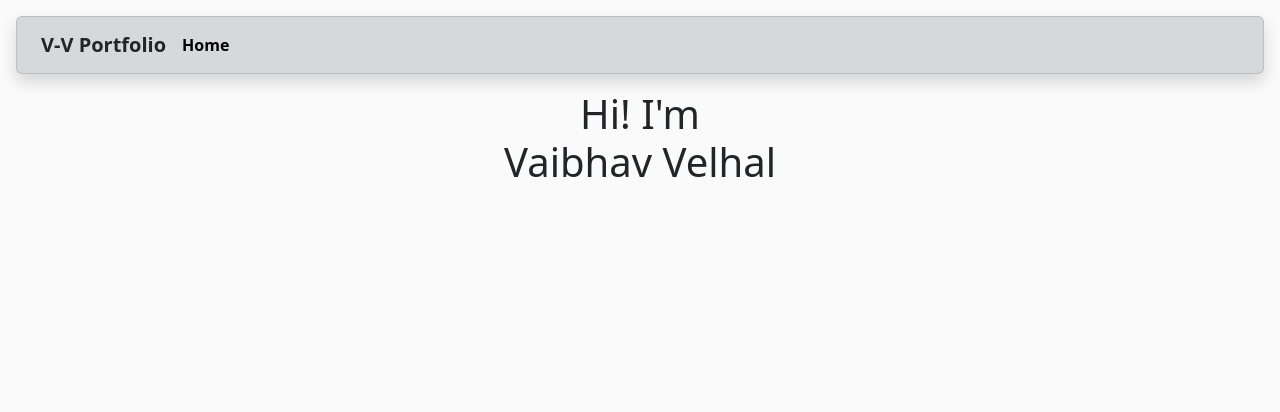
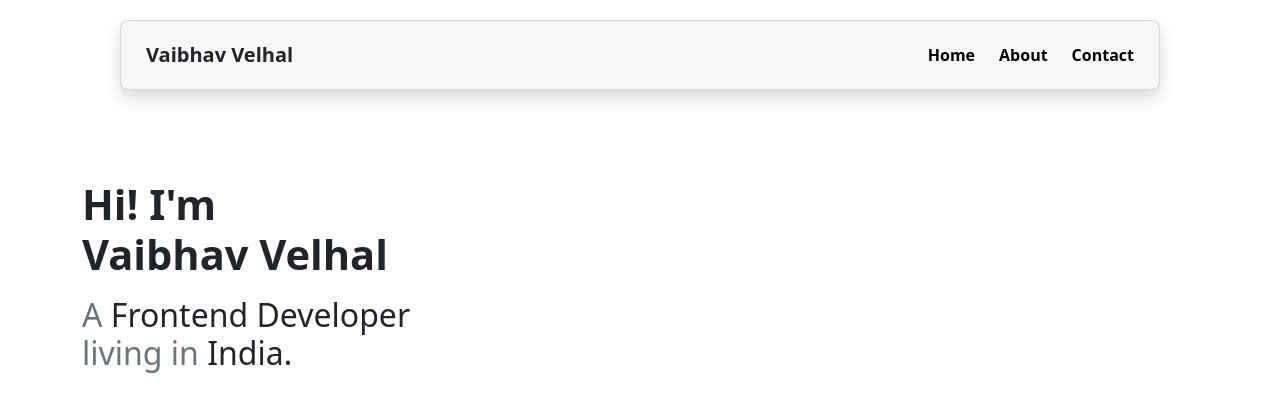
Before and after one commit to vaibhav-velhal/vaibhav-portfolio, a React (Vite) app: page / in a window 1280 px wide. Shown: the top 412 px of the page. Built offline with nearby package versions, Linux system fonts and the light colour scheme.

Commit message:
Restructure project and improve navbar

```diff
--- a/src/App.jsx
+++ b/src/App.jsx
@@ -1,6 +1,6 @@
 import {BrowserRouter as Router, Routes, Route} from 'react-router-dom';
-import Navbar from './component/Navbar';
-import Home from './pages/Home';
+import Navbar from './component/Navbar/Navbar';
+import Home from './pages//Home/Home';
 
 function App() {
 
--- a/src/component/Navbar.jsx
+++ /dev/null
@@ -1,25 +0,0 @@
-import {Link} from 'react-router-dom';
-
-function Navbar() {
-
-    return(
-        <nav className="navbar navbar-expand-lg bg-secondary bg-opacity-25
-        border border-secondary border-opacity-25 m-3 px-4 shadow rounded">
-            <a href="/" className="navbar-brand fw-semibold text-dark">V-V Portfolio</a>
-            <button className="navbar-toggler" type="button" data-bs-toggle="collapse" data-bs-target="#navbarNav">
-                <span className="navbar-toggler-icon"></span>
-            </button>
-
-            <div className="offcanvas offcanvas-end w-50" id="navbarNav">
-                <div className="offcanvas-body">
-                    <ul className="navbar-nav">
-                        <li className="nav-item fw-semibold"><Link to="/">Home</Link></li>
-                    </ul>
-                </div>
-            </div>
-        </nav>
-    )
-
-}
-
-export default Navbar;
--- /dev/null
+++ b/src/component/Navbar/Navbar.css
@@ -0,0 +1,21 @@
+/* Navbar Design */
+nav {
+    background-color: hsla(0, 0%, 92%, 0.4);
+    backdrop-filter: blur(5px);
+    margin: 20px 120px;
+    padding: 14px 25px !important;
+}
+
+nav a {
+    text-decoration: none;
+    color: black;
+}
+
+
+/* Media Queries */
+@media (max-width: 767px) {
+    nav {
+        margin: 20px 10px;
+        padding: 14px 15px !important;
+    }
+}
--- /dev/null
+++ b/src/component/Navbar/Navbar.jsx
@@ -0,0 +1,25 @@
+import {Link} from 'react-router-dom';
+import './Navbar.css';
+
+function Navbar() {
+
+    return(
+        <nav className="navbar navbar-expand-lg fixed-top border border-secondary border-opacity-25 shadow rounded-3">
+            <a href="/" className="navbar-brand fw-semibold text-dark">Vaibhav Velhal</a>
+            <button className="navbar-toggler" type="button" data-bs-toggle="collapse" data-bs-target="#navbarNav">
+                <span className="navbar-toggler-icon"></span>
+            </button>
+
+            <div className="collapse navbar-collapse justify-content-end" id="navbarNav">
+                    <ul className="navbar-nav gap-1 gap-md-4">
+                        <li className="nav-item fw-semibold"><Link to="/">Home</Link></li>
+                        <li className="nav-item fw-semibold"><Link to="/About">About</Link></li>
+                        <li className="nav-item fw-semibold"><Link to="/Contact">Contact</Link></li>
+                    </ul>
+            </div>
+        </nav>
+    )
+
+}
+
+export default Navbar;
--- a/src/index.css
+++ b/src/index.css
@@ -2,14 +2,3 @@
     padding: 0;
     margin: 0;
 }
-
-html body {
-    background-color: #FAFAFA;
-}
-
-
-/* Navbar Design */
-.navbar-nav a {
-    text-decoration: none;
-    color: black;
-}
--- a/src/pages/Home.jsx
+++ /dev/null
@@ -1,12 +0,0 @@
-
-
-function Home() {
-
-    return(
-        <div className="container">
-            <h1 className="text-center">Hi! I'm <br/> Vaibhav Velhal</h1>
-        </div>
-    );
-}
-
-export default Home;
--- /dev/null
+++ b/src/pages/Home/Home.css
@@ -0,0 +1,14 @@
+/* Home Page Design */
+.container {
+    margin-top: 180px;
+}
+
+.container h1 {
+    font-size: 3.5rem;
+}
+
+
+/* Media Queries */
+.container h1 {
+    font-size: 2.6rem;
+}
--- /dev/null
+++ b/src/pages/Home/Home.jsx
@@ -0,0 +1,14 @@
+import './Home.css';
+
+function Home() {
+
+    return(
+        <div className="container">
+            <h1 className=""><strong>Hi! I'm <br/> Vaibhav Velhal</strong></h1>
+            <h2 className='mt-3'><span className='text-secondary'>A</span> Frontend Developer <br />
+            <span className='text-secondary'>living in</span> India.</h2>
+        </div>
+    );
+}
+
+export default Home;
```
